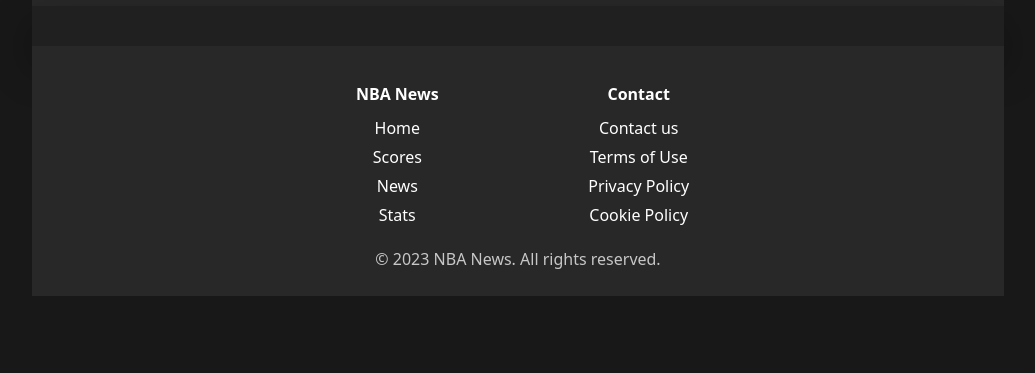
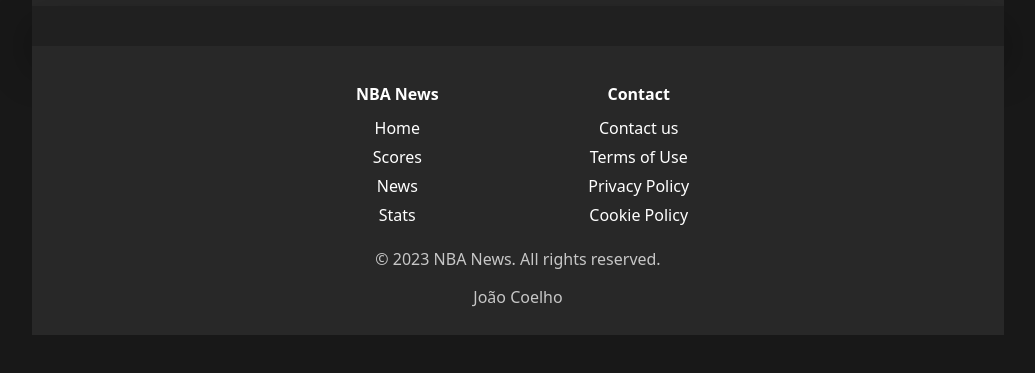
Before and after one commit to joaomrc/projJavaScript, a plain HTML site: page index.html in a window 1280 px wide. Shown: the part 81-454 px from the top of the page, without its empty margins (122-1157 px from the left). Drawn offline with Linux system fonts and the light colour scheme; no server answers.

Commit message:
Add files via upload

```diff
--- a/index.html
+++ b/index.html
@@ -36,6 +36,7 @@
       </div>
     </div>
     <p>© 2023 NBA News. All rights reserved.</p>
+    <p>João Coelho</p>
   </footer>
 
 </body>
```
Also changed, not shown: index.js (line endings or trailing spaces).
